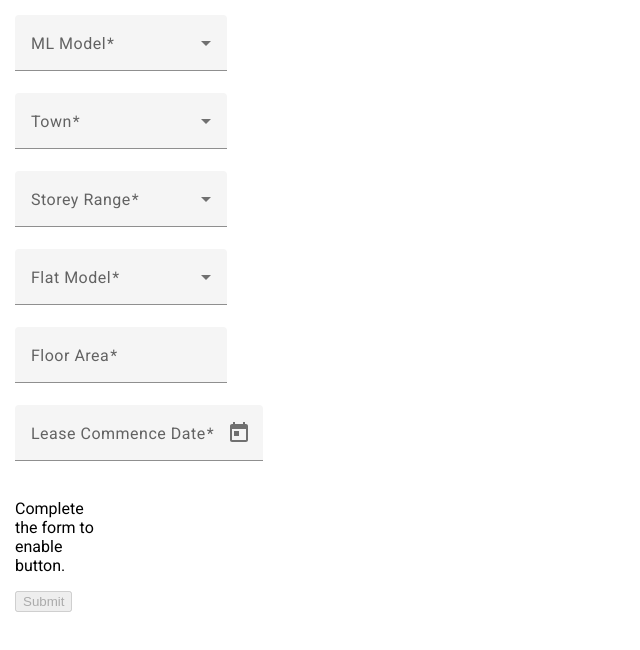
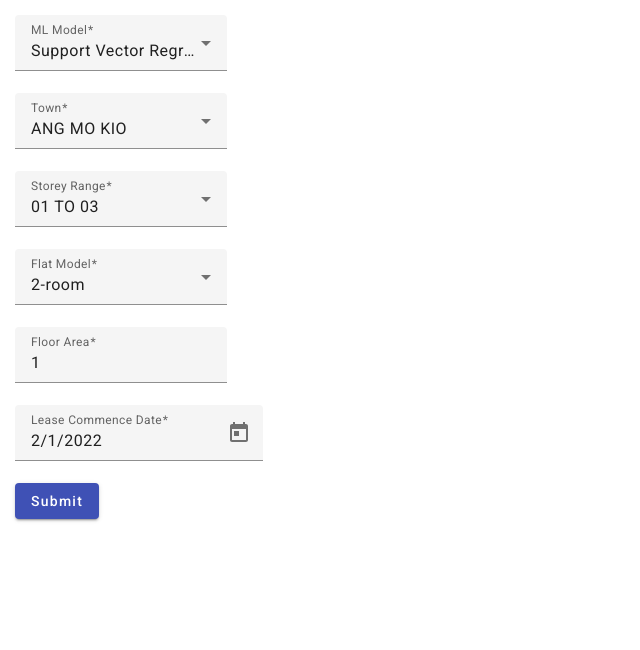
Before and after one commit to shenghaoc/shenghaoc-prediction-tool-ng, an Angular app: page / in a window 1280 px wide. Shown: the top 650 px of the page, without its empty margins (0-640 px from the left). Built offline with nearby package versions, Linux system fonts and the light colour scheme.

Commit message:
Update Submit button

```diff
--- a/src/app/prediction-tool/prediction-tool.component.html
+++ b/src/app/prediction-tool/prediction-tool.component.html
@@ -49,8 +49,6 @@
             <mat-datepicker-toggle matIconSuffix [for]="picker"></mat-datepicker-toggle>
             <mat-datepicker #picker></mat-datepicker>
         </mat-form-field>
-
-        <p>Complete the form to enable button.</p>
-        <button type="submit" [disabled]="!predictionForm.valid">Submit</button>
+        <button mat-raised-button color="primary" type="submit" [disabled]="!predictionForm.valid">Submit</button>
     </form>
 </div>
--- a/src/app/prediction-tool/prediction-tool.component.ts
+++ b/src/app/prediction-tool/prediction-tool.component.ts
@@ -4,6 +4,7 @@ import { MatInputModule } from '@angular/material/input';
 import { MatDatepickerModule } from '@angular/material/datepicker';
 import { MatFormFieldModule } from '@angular/material/form-field';
 import { MatNativeDateModule } from '@angular/material/core';
+import { MatButtonModule } from '@angular/material/button';
 import { ReactiveFormsModule, FormBuilder } from '@angular/forms';
 
 import { ml_model_list } from '../lists';
@@ -14,7 +15,7 @@ import { flat_model_list } from '../lists';
 @Component({
   selector: 'app-prediction-tool',
   standalone: true,
-  imports: [ReactiveFormsModule, MatFormFieldModule, MatSelectModule, MatInputModule, MatDatepickerModule, MatNativeDateModule],
+  imports: [ReactiveFormsModule, MatFormFieldModule, MatSelectModule, MatInputModule, MatDatepickerModule, MatNativeDateModule, MatButtonModule],
   templateUrl: './prediction-tool.component.html',
   styleUrl: './prediction-tool.component.css'
 })
@@ -28,12 +29,12 @@ export class PredictionToolComponent {
   maxDate: Date;
 
   predictionForm = this.formBuilder.group({
-    mlModel: [''],
-    town: [''],
-    storeyRange: [''],
-    flatModel: [''],
-    floorAreaSqm: [''],
-    leaseCommenceDate: [''],
+    mlModel: 'Support Vector Regression',
+    town: 'ANG MO KIO',
+    storeyRange: '01 TO 03',
+    flatModel: '2-room',
+    floorAreaSqm: 1,
+    leaseCommenceDate: new Date("2022-02-01"),
   });
 
   onSubmit() {
```
